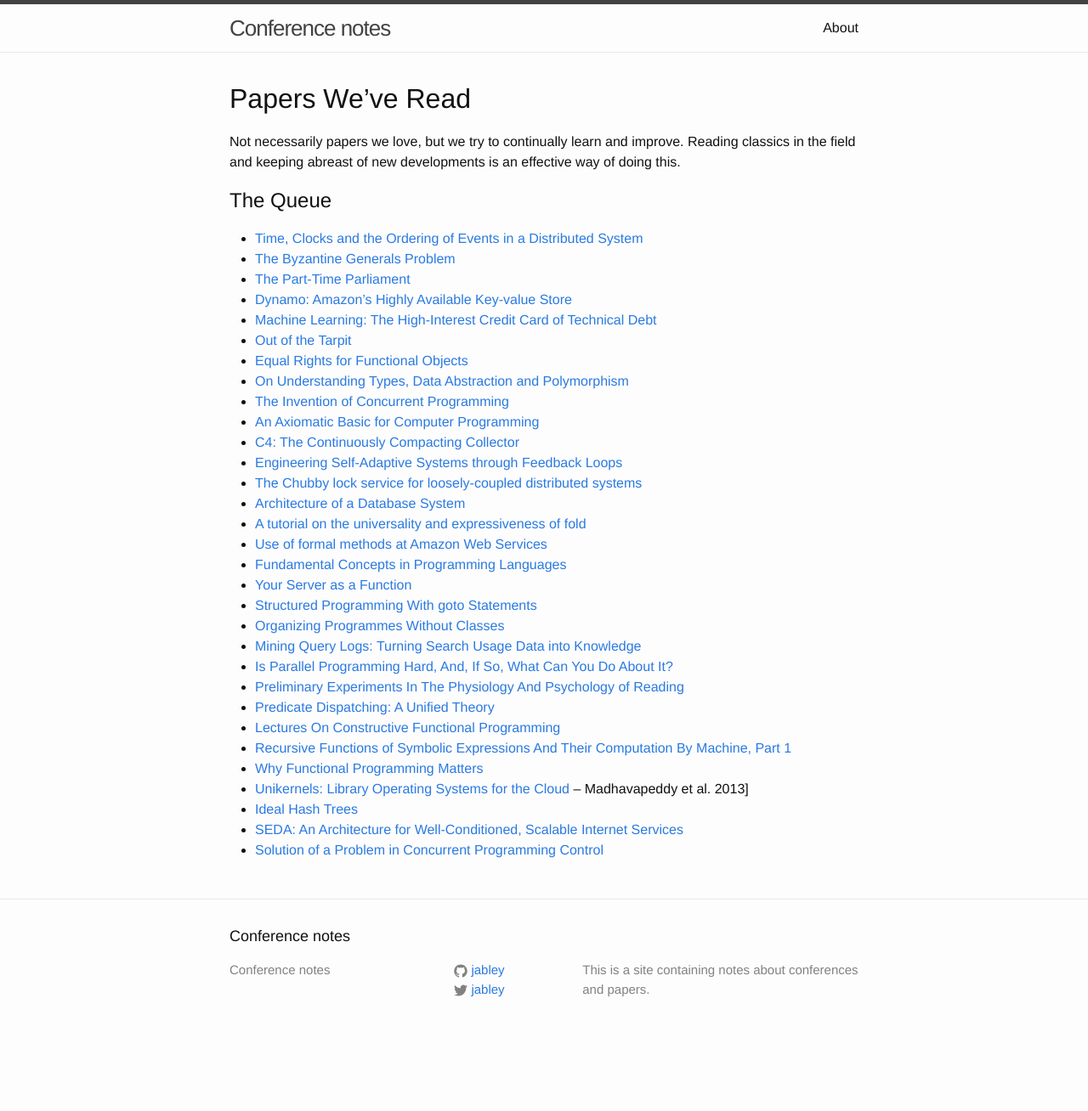
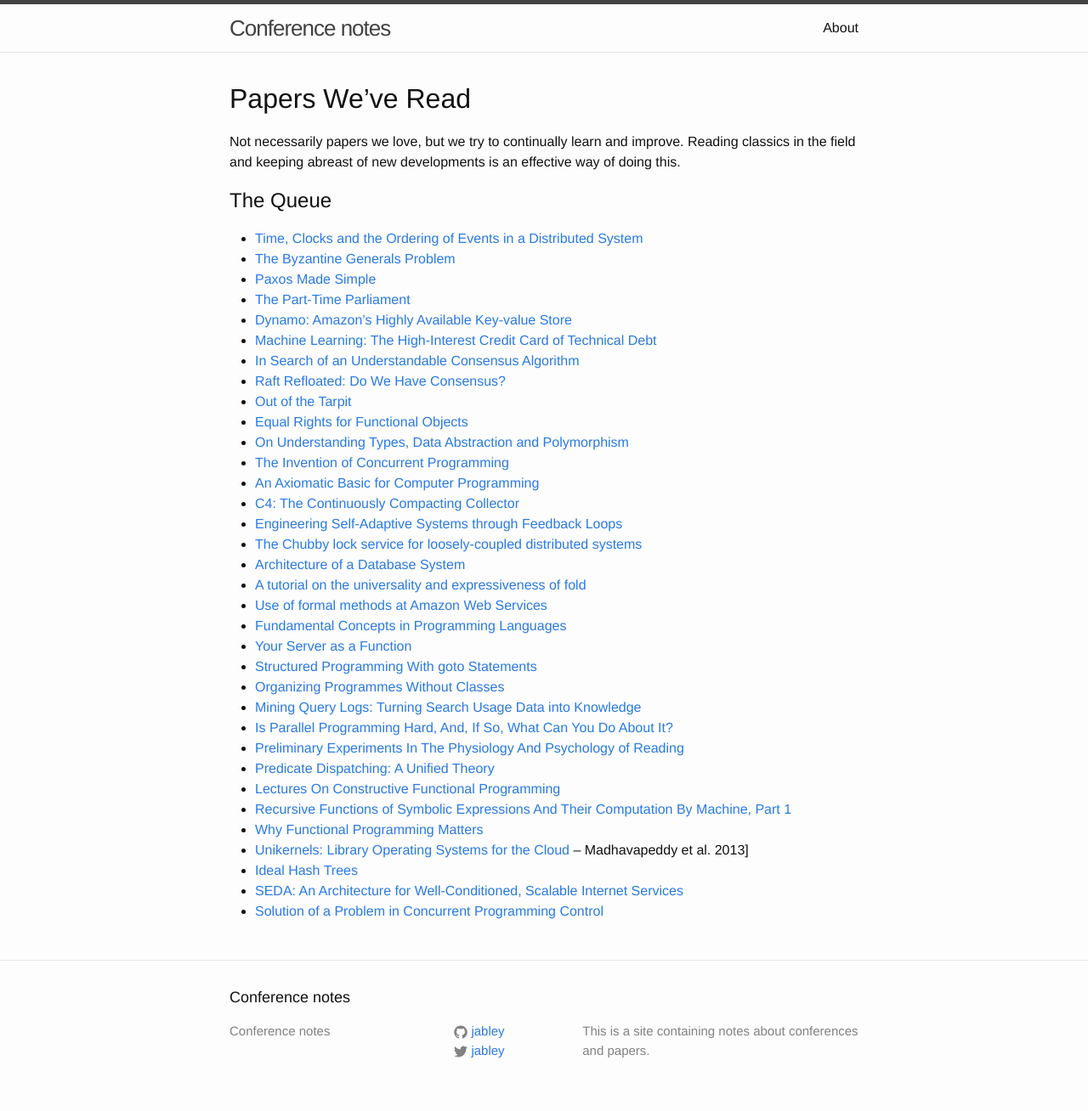
Before and after one commit to jabley/confnotes.club, a Jekyll site: the page built from _papers/index.md, in a window 1280 px wide. Shown: the whole page at 85% size. Built offline with Jekyll 4.4.1, drawn with Linux system fonts in a browser that asks for light colours; before the commit the page ends 1236 px from its top, so only the background shows below that.

Commit message:
Add more Paxos and Raft papers

```diff
--- a/_papers/index.md
+++ b/_papers/index.md
@@ -10,9 +10,12 @@ Not necessarily papers we love, but we try to continually learn and improve. Rea
 
 - [Time, Clocks and the Ordering of Events in a Distributed System](http://research.microsoft.com/users/lamport/pubs/time-clocks.pdf)
 - [The Byzantine Generals Problem](http://research.microsoft.com/en-us/um/people/lamport/pubs/byz.pdf)
+- [Paxos Made Simple](http://research.microsoft.com/en-us/um/people/lamport/pubs/paxos-simple.pdf)
 - [The Part-Time Parliament](http://research.microsoft.com/en-us/um/people/lamport/pubs/lamport-paxos.pdf)
 - [Dynamo: Amazon's Highly Available Key-value Store](http://www.allthingsdistributed.com/files/amazon-dynamo-sosp2007.pdf)
 - [Machine Learning: The High-Interest Credit Card of Technical Debt](http://research.google.com/pubs/archive/43146.pdf)
+- [In Search of an Understandable Consensus Algorithm](http://ramcloud.stanford.edu/raft.pdf)
+- [Raft Refloated: Do We Have Consensus?](http://www.cl.cam.ac.uk/~ms705/pub/papers/2015-osr-raft.pdf)
 - [Out of the Tarpit](https://github.com/papers-we-love/papers-we-love/blob/master/design/out-of-the-tar-pit.pdf?raw=true)
 - [Equal Rights for Functional Objects](http://citeseerx.ist.psu.edu/viewdoc/summary?doi=10.1.1.23.9999)
 - [On Understanding Types, Data Abstraction and Polymorphism](http://research.microsoft.com/pubs/67509/onunderstanding.a4.pdf)
```
